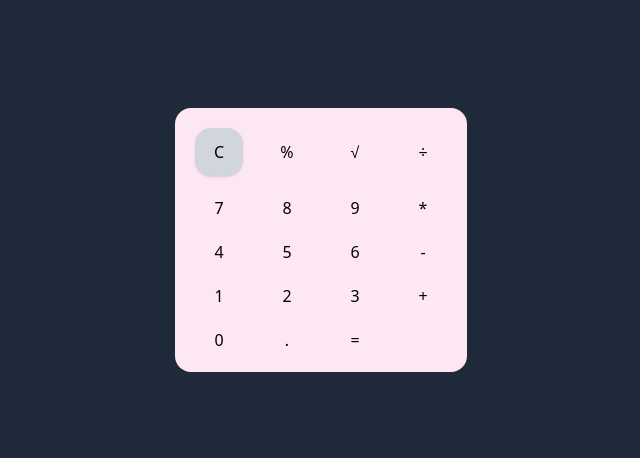
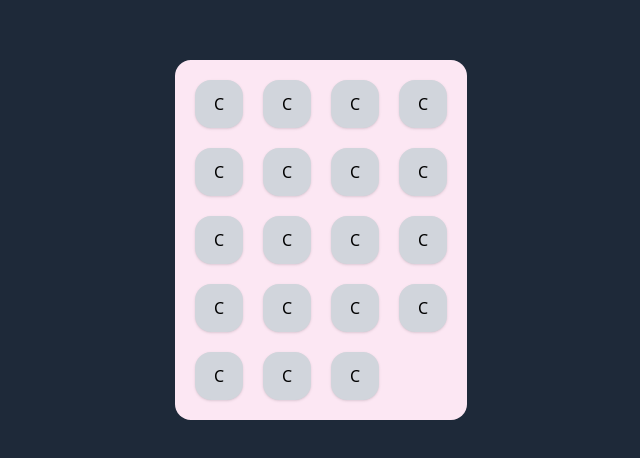
Before and after one commit to surenpal/my-calculater, a React (Vite) app: page / in a window 1280 px wide. Shown: the part 160-618 px from the top of the page, without its empty margins (319-959 px from the left). Built offline with nearby package versions, Linux system fonts and the light colour scheme.

Commit message:
css for the btn is created using the function calculaterbtn at the begning of the app.jsx

```diff
--- a/src/App.jsx
+++ b/src/App.jsx
@@ -1,27 +1,31 @@
+function CalculaterBtn({btn}) {
+  return <button className="bg-gray-300 py-3 aspect-square rounded-2xl shadow-sm text-black-100
+    hover:brightness-95 hover:cursor-pointer active:brightness-75 transition-all duration-100">C</button>
+}
+
 function Calculater() {
   return <div className="bg-pink-100 p-5 rounded-2xl">
 
   <div className="grid grid-cols-4 gap-5">
-    <button className="bg-gray-300 py-3 aspect-square rounded-2xl shadow-sm text-black-100
-    hover:brightness-95 hover:cursor-pointer active:brightness-75 transition-all duration-100">C</button>
-    <button>%</button>
-    <button>√</button>
-    <button>÷</button>
-    <button>7</button>
-    <button>8</button>
-    <button>9</button>
-    <button>*</button>
-    <button>4</button>
-    <button>5</button>
-    <button>6</button>
-    <button>-</button>
-    <button>1</button>
-    <button>2</button>
-    <button>3</button>
-    <button>+</button>
-    <button>0</button>
-    <button>.</button>
-    <button>=</button>
+    <CalculaterBtn btn={"btn"}>C</CalculaterBtn>
+    <CalculaterBtn btn={"btn"}>%</CalculaterBtn>
+    <CalculaterBtn btn={"btn"}>√</CalculaterBtn>
+    <CalculaterBtn btn={"btn"}>÷</CalculaterBtn>
+    <CalculaterBtn btn={"btn"}>7</CalculaterBtn>
+    <CalculaterBtn btn={"btn"}>8</CalculaterBtn>
+    <CalculaterBtn btn={"btn"}>9</CalculaterBtn>
+    <CalculaterBtn btn={"btn"}>*</CalculaterBtn>
+    <CalculaterBtn btn={"btn"}>4</CalculaterBtn>
+    <CalculaterBtn btn={"btn"}>5</CalculaterBtn>
+    <CalculaterBtn btn={"btn"}>6</CalculaterBtn>
+    <CalculaterBtn btn={"btn"}>-</CalculaterBtn>
+    <CalculaterBtn btn={"btn"}>1</CalculaterBtn>
+    <CalculaterBtn btn={"btn"}>2</CalculaterBtn>
+    <CalculaterBtn btn={"btn"}>3</CalculaterBtn>
+    <CalculaterBtn btn={"btn"}>+</CalculaterBtn>
+    <CalculaterBtn btn={"btn"}>0</CalculaterBtn>
+    <CalculaterBtn btn={"btn"}>.</CalculaterBtn>
+    <CalculaterBtn btn={"btn"}>=</CalculaterBtn>
   </div>
 
 
```
